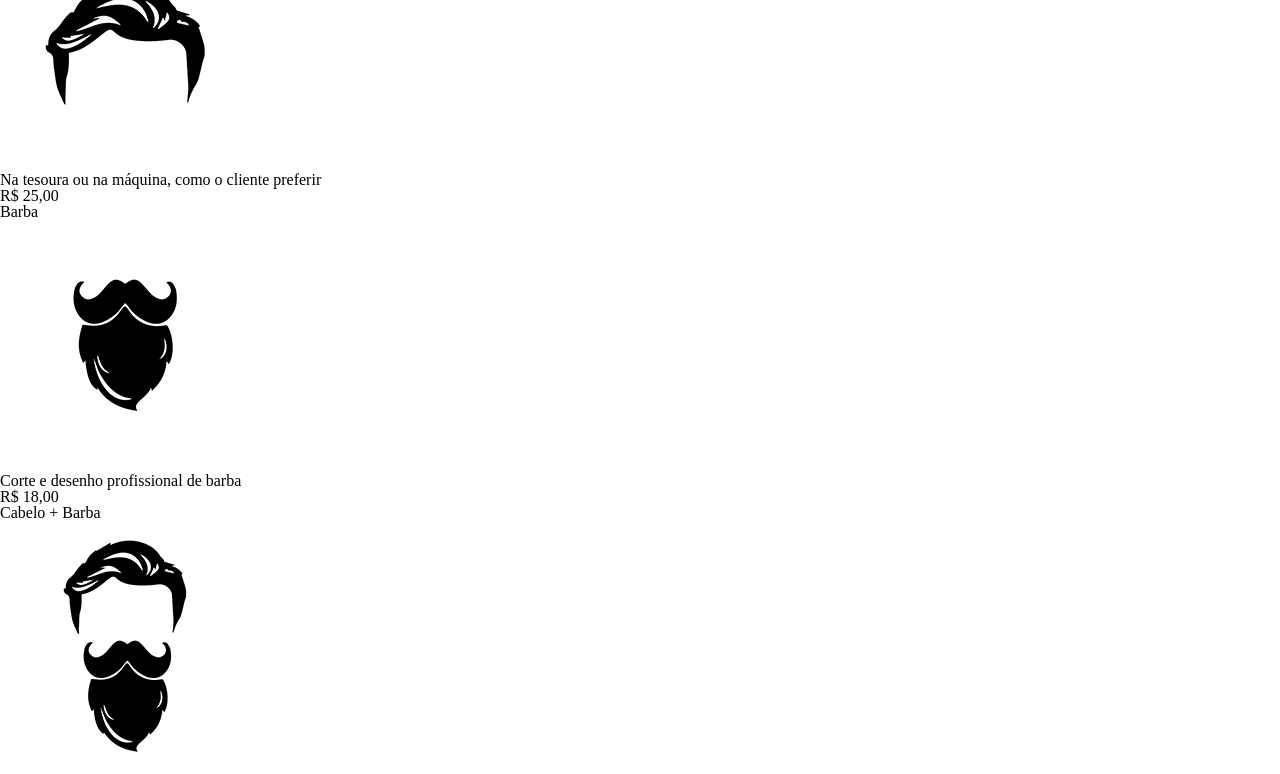
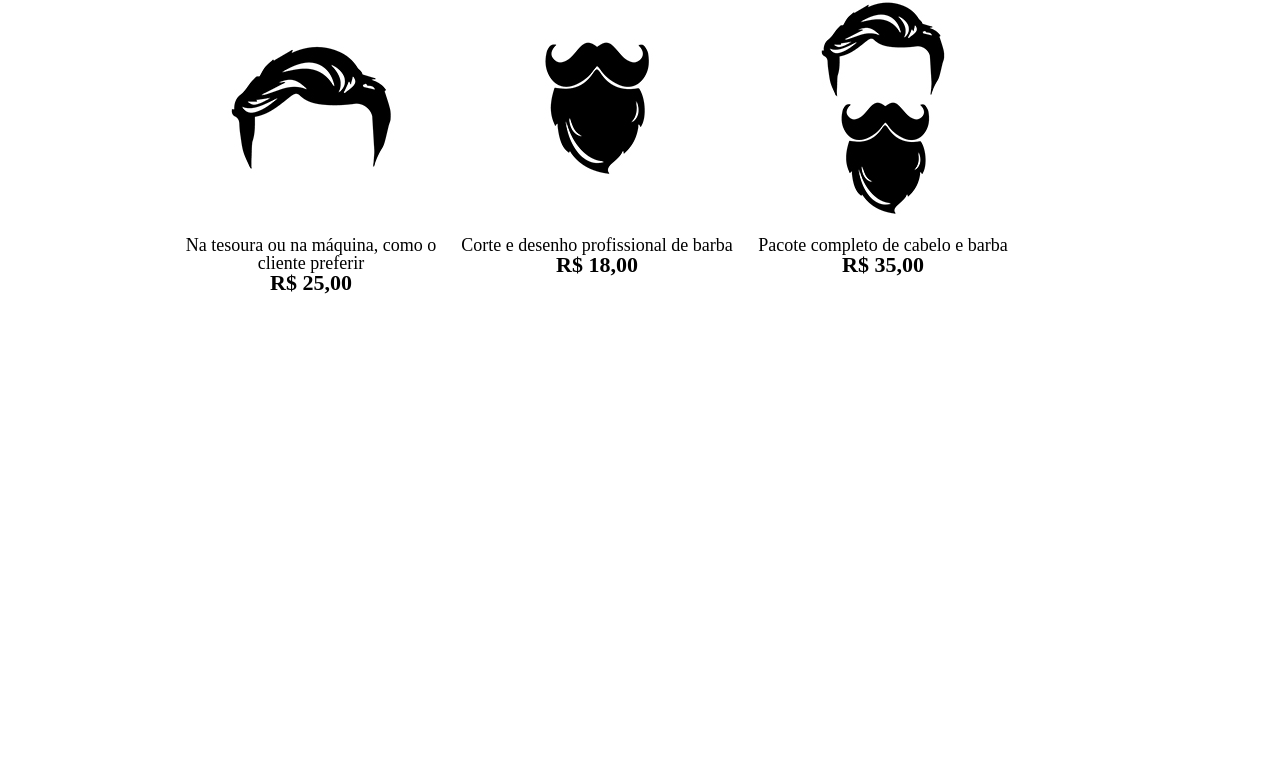
Before and after one commit to elielsonnatan/barber_project, a plain HTML site: page templates/produtos.html in a window 1280 px wide. Shown: the part 390-1164 px from the top of the page. After the commit the page ends 800 px from the top, so only its background shows below. Drawn offline with Linux system fonts and the light colour scheme.

Commit message:
estilização dos produtos

```diff
--- a/styles/produtos.css
+++ b/styles/produtos.css
@@ -27,3 +27,30 @@ nav a {
   font-size: 22px;
   text-decoration: none;
 }
+
+.produtos {
+  width: 940px;
+  margin: 0 auto;
+  padding: 50px 0;
+}
+
+.produtos li {
+  display: inline-block;
+  text-align: center;
+  width: 30%;
+  vertical-align: top;
+}
+
+.produtos h2 {
+  font-size: 30px;
+  font-weight: bold;
+}
+
+.descricao-produto {
+  font-size: 18px;
+}
+
+.preco-produto{
+  font-size: 22px;
+  font-weight: bold;
+}
--- a/templates/produtos.html
+++ b/templates/produtos.html
@@ -20,24 +20,24 @@
       </div>
     </header>
     <main>
-      <ul>
+      <ul class="produtos">
         <li>
           <h2>Cabelo</h2>
           <img src="/images/cabelo.jpg">
-          <p>Na tesoura ou na máquina, como o cliente preferir</p>
-          <p>R$ 25,00</p>
+          <p class="descricao-produto">Na tesoura ou na máquina, como o cliente preferir</p>
+          <p class="preco-produto">R$ 25,00</p>
         </li>
         <li>
           <h2>Barba</h2>
           <img src="/images/barba.jpg">
-          <p>Corte e desenho profissional de barba</p>
-          <p>R$ 18,00</p>
+          <p class="descricao-produto">Corte e desenho profissional de barba</p>
+          <p class="preco-produto">R$ 18,00</p>
         </li>
         <li>
           <h2>Cabelo + Barba</h2>
           <img src="/images/cabelo+barba.jpg">
-          <p>Pacote completo de cabelo e barba</p>
-          <p>R$ 35,00</p>
+          <p class="descricao-produto">Pacote completo de cabelo e barba</p>
+          <p class="preco-produto">R$ 35,00</p>
         </li>
 
       </ul>
```
